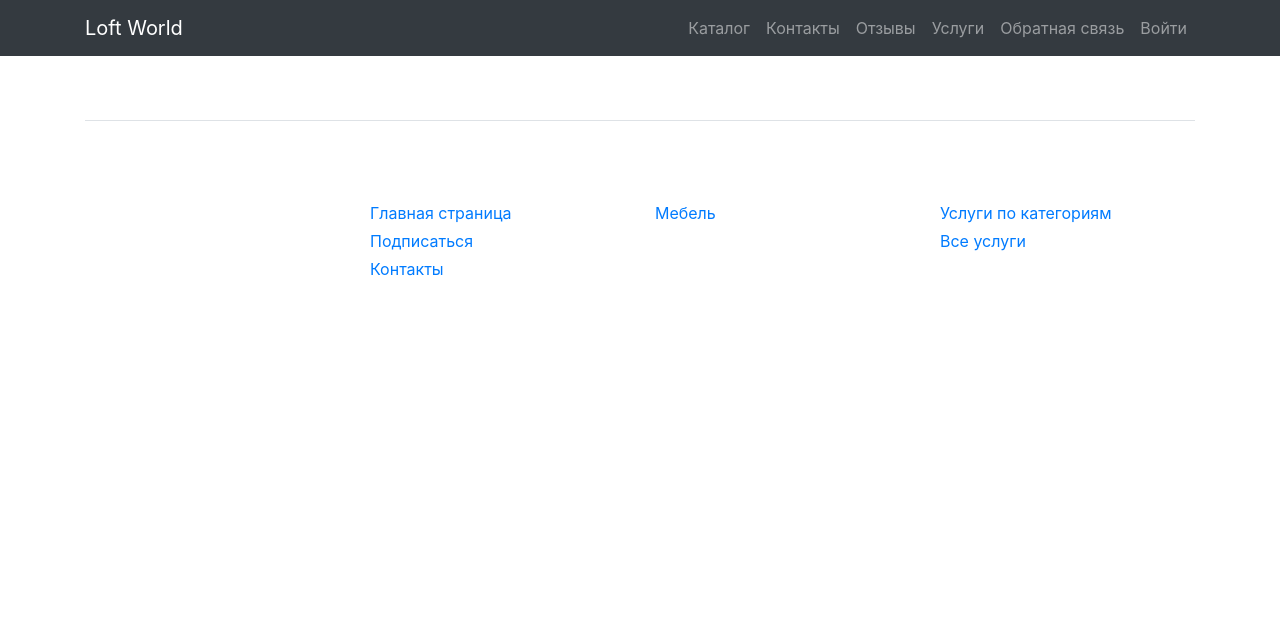
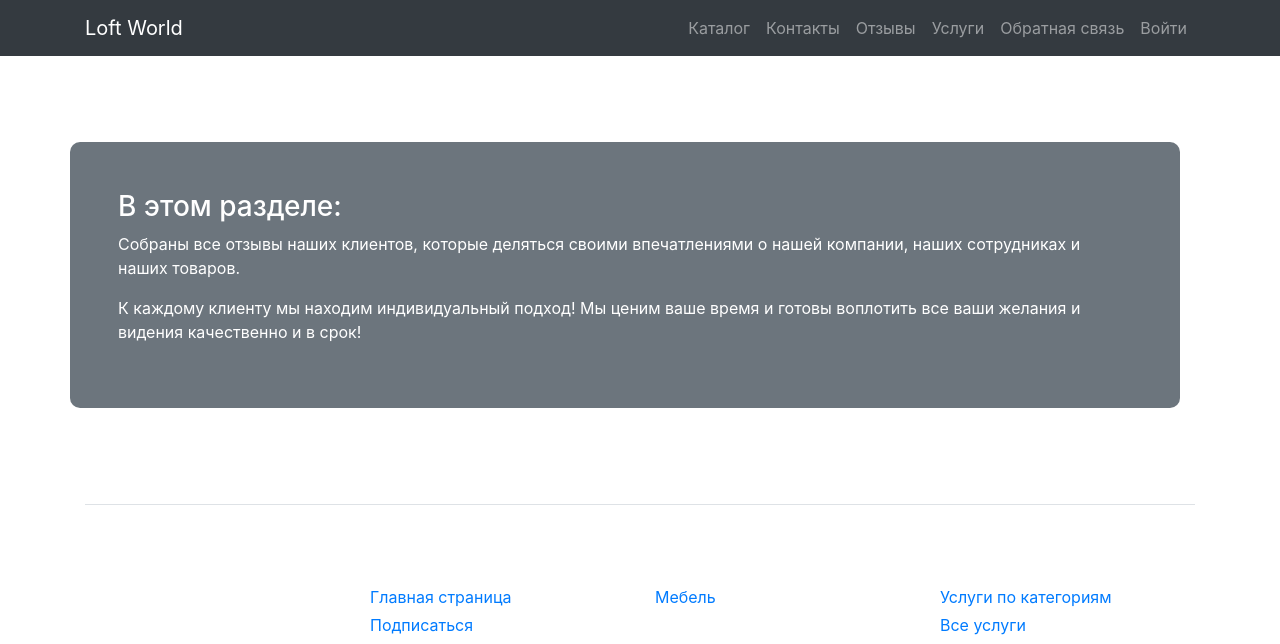
Before and after one commit to Meatdam/Loft_world, a Django app: page /blog/blog_list/ in a window 1280 px wide. Shown: the top 644 px of the page. Run offline with Django 5.2, Linux system fonts and the light colour scheme; data that the repository does not hold is empty; some libraries are stand-ins or nearby versions.

Commit message:
Добавить измененный файл blog/blog_list.html

```diff
--- a/blog/templates/blog/blog_list.html
+++ b/blog/templates/blog/blog_list.html
@@ -6,11 +6,21 @@
 {% load my_tags %}
 
 <main>
+
+    <h2 class="mb-3 mt-3 text-white">Loft World</h2>
+<div class="row w-100 bg-secondary mb-5 p-5 text-white" style="border-radius: 10px">
+    <h3 class=" text-center text-white">В этом разделе:</h3>
+<p>Собраны все отзывы наших клиентов, которые деляться своими впечатлениями о нашей компании,
+    наших сотрудниках и наших товаров.</p>
+<p>К каждому клиенту мы находим индивидуальный подход!
+Мы ценим ваше время и готовы воплотить все ваши желания и видения качественно и в срок!
+</p>
     {% if user.is_authenticated %}
     <div class="col-md-4 mb-3 mt-3">
-    <a type="submit" href="{% url 'blog:blog_create' %}" class="w-100 btn btn-outline-info">Добавить Отзыв</a>
+    <a type="submit" href="{% url 'blog:blog_create' %}" class="w-100 btn btn-info">Добавить Отзыв</a>
     </div>
     {% endif %}
+</div>
         <div class="row row-cols-1 row-cols-md-3 text-center">
 {% for blog in object_list %}
         <div class="col">
```
